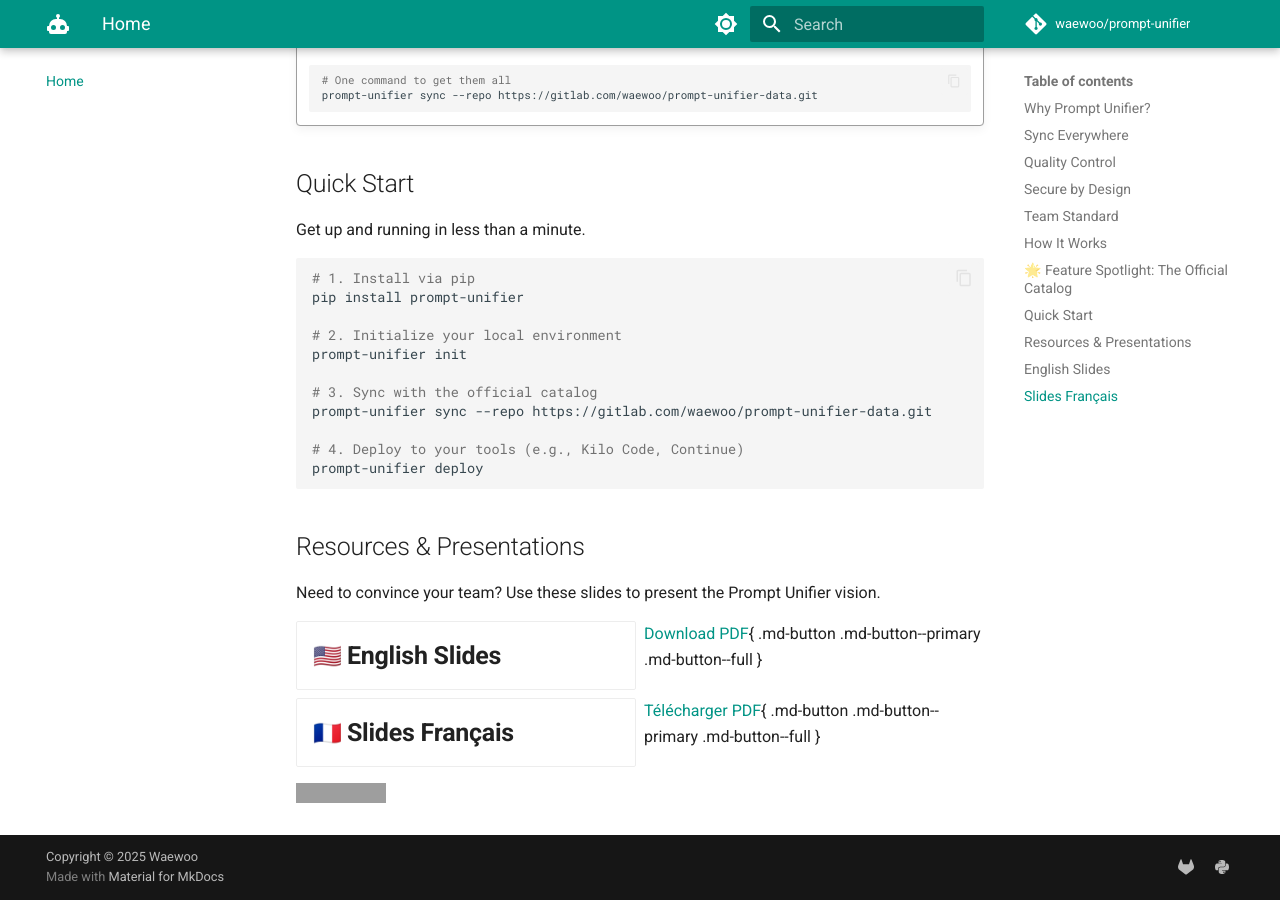
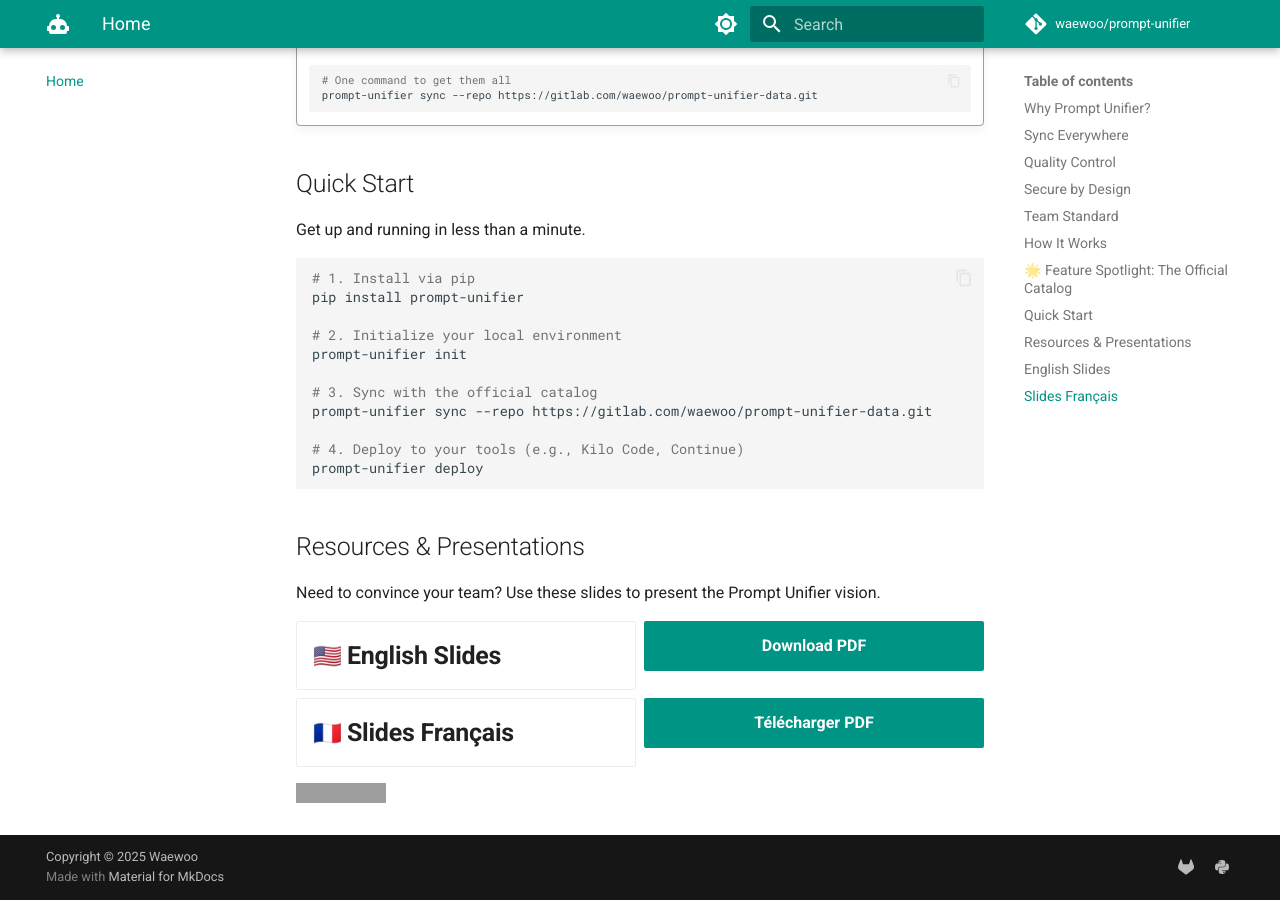
Before and after one commit to waewoo/prompt-unifier, an MkDocs documentation site: the page built from docs/index.md, in a window 1280 px wide and 900 px high, scrolled down 1589 px. Built offline with MkDocs 1.6.1 and Material for MkDocs 9.7.7, drawn with Linux system fonts in a browser that asks for light colours; emoji names are drawn with the system emoji font; comment, search, counter and statistics services are not loaded; some of the changed text lies outside the part shown; grey boxes are pictures that could not be loaded.

Commit message:
docs: replace markdown button syntax with html anchors in index

```diff
--- a/docs/index.md
+++ b/docs/index.md
@@ -10,9 +10,9 @@
 [![Python Version](https://img.shields.io/badge/python-3.11%2B-blue)](https://www.python.org/)
 [![License](https://img.shields.io/badge/license-MIT-green)](license.md)
 
-[🚀 Getting Started](getting-started.md){ .md-button .md-button--primary }
-[📂 Browse Prompts](https://gitlab.com/waewoo/prompt-unifier-data){ .md-button .md-button--secondary
-}
+<a href="getting-started.md" class="md-button md-button--primary">🚀 Getting Started</a>
+<a href="https://gitlab.com/waewoo/prompt-unifier-data" class="md-button md-button--secondary">📂
+Browse Prompts</a>
 
 </div>
 
@@ -123,13 +123,13 @@
 
 - ## :flag_us: **English Slides**
 
-  [Download PDF](assets/pdf/prompt-unifier-presentation-en.pdf){ .md-button .md-button--primary
-  .md-button--full }
+  <a href="assets/pdf/prompt-unifier-presentation-en.pdf" class="md-button md-button--primary md-button--full">Download
+  PDF</a>
 
 - ## :flag_fr: **Slides Français**
 
-  [Télécharger PDF](assets/pdf/prompt-unifier-presentation-fr.pdf){ .md-button .md-button--primary
-  .md-button--full }
+  <a href="assets/pdf/prompt-unifier-presentation-fr.pdf" class="md-button md-button--primary md-button--full">Télécharger
+  PDF</a>
 
 </div>
 
```
